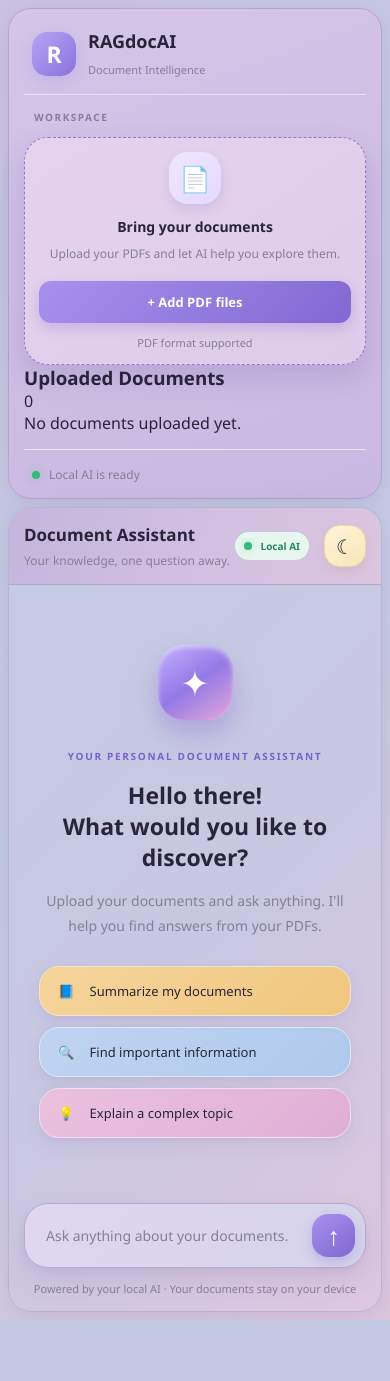
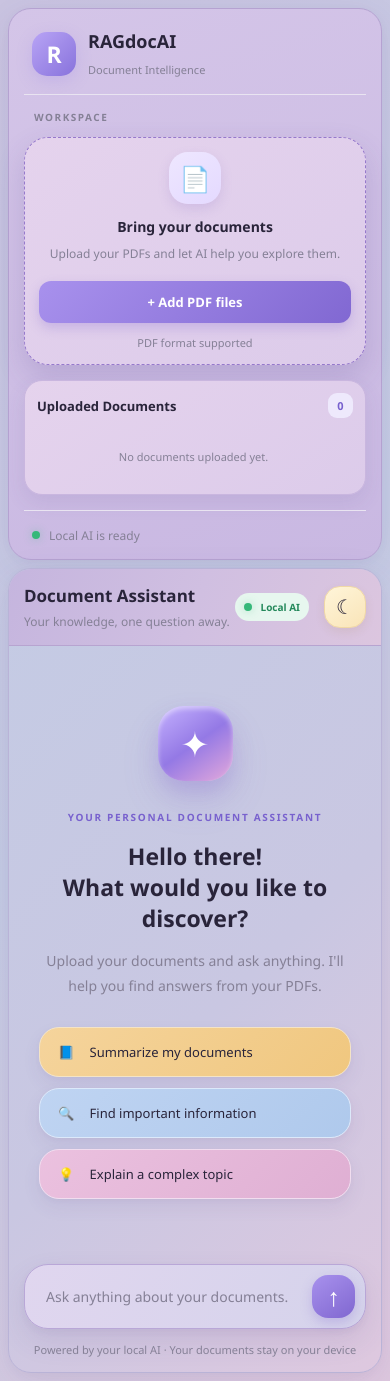
Before and after one commit to shadab-a43/RAGdocAI, a FastAPI app: page / in a window 390 px wide. Before the commit the page ends 1320 px from the top, so only its background shows below. Run offline with FastAPI, Linux system fonts and the light colour scheme.

Commit message:
Update style.css

```diff
--- a/static/style.css
+++ b/static/style.css
@@ -1,6 +1,7 @@
 
 /* ==========================================
-   RAGdocAI - CLEANED STYLESHEET
+   RAGdocAI - UPDATED STYLESHEET
+   Fixed Branding + Scrollable Sidebar
    Rich Pastel Light + Refined Dark Theme
 ========================================== */
 
@@ -36,7 +37,7 @@
 }
 
 
-/* Dark theme variables */
+/* Dark theme */
 
 body.dark-mode {
     color-scheme: dark;
@@ -90,7 +91,8 @@ input {
 
 .app-container {
     display: flex;
-    min-height: 100vh;
+    height: calc(100vh - 28px);
+    min-height: 0;
 }
 
 
@@ -102,6 +104,9 @@ input {
     width: 270px;
     min-width: 270px;
 
+    height: 100%;
+    min-height: 0;
+
     background: var(--sidebar);
     border-right: 1px solid var(--border);
 
@@ -109,8 +114,15 @@ input {
     flex-direction: column;
 
     padding: 25px 18px;
+
+    /* Prevent the complete sidebar from scrolling */
+    overflow: hidden;
+
     transition: background 0.3s ease;
 }
+
+
+/* Branding stays fixed at the top */
 
 .brand {
     display: flex;
@@ -119,6 +131,8 @@ input {
 
     padding: 5px 8px 27px;
     border-bottom: 1px solid var(--border);
+
+    flex: 0 0 auto;
 }
 
 .brand-icon {
@@ -149,16 +163,55 @@ input {
     color: var(--muted);
 }
 
+
+/* Only the middle section scrolls */
+
 .sidebar-content {
-    flex: 1;
+    flex: 1 1 0;
+    min-height: 0;
+    min-width: 0;
+
     padding-top: 30px;
+
+    display: flex;
+    flex-direction: column;
+
+    overflow-y: auto;
+    overflow-x: hidden;
+
+    overscroll-behavior-y: contain;
+    scrollbar-width: thin;
+    scrollbar-color: var(--border) transparent;
 }
 
+.sidebar-content::-webkit-scrollbar {
+    width: 5px;
+}
+
+.sidebar-content::-webkit-scrollbar-track {
+    background: transparent;
+}
+
+.sidebar-content::-webkit-scrollbar-thumb {
+    background: var(--border);
+    border-radius: 10px;
+}
+
+.sidebar-content::-webkit-scrollbar-thumb:hover {
+    background: var(--muted);
+}
+
+
+/* Sidebar navigation */
+
 .sidebar-label {
+    flex-shrink: 0;
+
     font-size: 10px;
     letter-spacing: 1.5px;
     color: var(--muted);
     font-weight: 700;
+
     margin: 0 10px 13px;
 }
 
@@ -172,6 +225,8 @@ input {
 
     font-size: 14px;
     color: var(--muted);
+
+    flex-shrink: 0;
 }
 
 .sidebar-item.active {
@@ -190,6 +245,8 @@ input {
 ========================================== */
 
 .upload-card {
+    flex-shrink: 0;
+
     background: var(--surface-soft);
     border: 1.5px dashed var(--purple);
     border-radius: 24px;
@@ -273,10 +330,14 @@ input {
     gap: 9px;
 
     padding: 16px 8px 0;
+    margin-top: 12px;
+
     border-top: 1px solid var(--border);
 
     color: var(--muted);
     font-size: 12px;
+
+    flex: 0 0 auto;
 }
 
 .status-dot {
@@ -287,6 +348,8 @@ input {
     border-radius: 50%;
 
     display: inline-block;
+    flex-shrink: 0;
+
     box-shadow: 0 0 8px rgba(53, 184, 121, 0.35);
 }
 
@@ -299,7 +362,7 @@ input {
     flex: 1;
     min-width: 0;
 
-    height: calc(100vh - 28px);
+    height: 100%;
     min-height: 0;
 
     display: flex;
@@ -671,7 +734,6 @@ input {
 
 /* ==========================================
    11. LIGHT THEME
-   Rich Pastel Appearance
 ========================================== */
 
 body:not(.dark-mode) {
@@ -687,7 +749,8 @@ body:not(.dark-mode) {
 
 body:not(.dark-mode) .app-container {
     gap: 14px;
-    min-height: calc(100vh - 28px);
+    height: calc(100vh - 28px);
+    min-height: 0;
 }
 
 body:not(.dark-mode) .sidebar {
@@ -924,7 +987,6 @@ body:not(.dark-mode) .theme-toggle {
 
 /* ==========================================
    12. DARK THEME
-   Rounded Layout + Purple Glow
 ========================================== */
 
 body.dark-mode {
@@ -940,7 +1002,8 @@ body.dark-mode {
 
 body.dark-mode .app-container {
     gap: 14px;
-    min-height: calc(100vh - 28px);
+    height: calc(100vh - 28px);
+    min-height: 0;
 }
 
 body.dark-mode .sidebar {
@@ -1198,7 +1261,222 @@ body.dark-mode .question-area {
 
 
 /* ==========================================
-   14. RESPONSIVE DESIGN
+   14. UPLOADED DOCUMENTS MANAGER
+========================================== */
+
+.uploaded-documents {
+    margin-top: 25px;
+    padding: 15px 12px;
+
+    background: var(--surface-soft);
+    border: 1px solid var(--border);
+    border-radius: 18px;
+
+    display: flex;
+    flex-direction: column;
+
+    /* Documents are part of middle sidebar scroll */
+    flex: 0 0 auto;
+    min-height: auto;
+    overflow: visible;
+}
+
+.documents-header {
+    display: flex;
+    align-items: center;
+    justify-content: space-between;
+    gap: 8px;
+
+    margin-bottom: 14px;
+    flex-shrink: 0;
+}
+
+.documents-header h3 {
+    font-size: 13px;
+    font-weight: 700;
+}
+
+.document-count {
+    min-width: 25px;
+    height: 25px;
+
+    display: flex;
+    align-items: center;
+    justify-content: center;
+
+    padding: 0 7px;
+
+    background: var(--purple-soft);
+    color: var(--purple-dark);
+
+    border-radius: 9px;
+    font-size: 11px;
+    font-weight: 700;
+}
+
+#uploaded-documents-list {
+    display: flex;
+    flex-direction: column;
+    gap: 9px;
+
+    flex: 0 0 auto;
+    min-height: 0;
+
+    /* No independent scrolling here */
+    max-height: none;
+    overflow: visible;
+
+    padding: 0 3px 0 0;
+}
+
+.documents-empty {
+    padding: 16px 8px;
+
+    color: var(--muted);
+    font-size: 11px;
+    line-height: 1.6;
+    text-align: center;
+}
+
+.document-card {
+    display: flex;
+    align-items: center;
+    gap: 9px;
+
+    padding: 11px 9px;
+
+    background: var(--surface);
+    border: 1px solid var(--border);
+    border-radius: 13px;
+
+    flex-shrink: 0;
+
+    transition: 0.2s ease;
+}
+
+.document-card:hover {
+    border-color: var(--purple);
+    transform: translateY(-1px);
+}
+
+.document-icon {
+    width: 34px;
+    height: 34px;
+
+    flex-shrink: 0;
+
+    display: flex;
+    align-items: center;
+    justify-content: center;
+
+    background: var(--purple-soft);
+    border-radius: 10px;
+    font-size: 16px;
+}
+
+.document-info {
+    flex: 1;
+    min-width: 0;
+}
+
+.document-name {
+    display: block;
+    overflow-wrap: anywhere;
+
+    color: var(--text);
+    font-size: 11px;
+    font-weight: 600;
+    line-height: 1.5;
+}
+
+.document-chunks {
+    display: block;
+    margin-top: 4px;
+
+    color: var(--muted);
+    font-size: 10px;
+}
+
+.delete-document-btn {
+    width: 30px;
+    height: 30px;
+
+    flex-shrink: 0;
+
+    display: flex;
+    align-items: center;
+    justify-content: center;
+
+    border: 1px solid var(--border);
+    border-radius: 9px;
+
+    background: var(--surface-soft);
+    color: #d66b78;
+
+    font-size: 14px;
+    cursor: pointer;
+
+    transition: 0.2s ease;
+}
+
+.delete-document-btn:hover {
+    background: #fde8eb;
+    border-color: #e8a5ad;
+    color: #bd3548;
+}
+
+.delete-document-btn:disabled {
+    opacity: 0.5;
+    cursor: not-allowed;
+}
+
+
+/* Light documents manager */
+
+body:not(.dark-mode) .uploaded-documents {
+    background: linear-gradient(
+        145deg,
+        #E5D3ED,
+        #DCCBEA
+    );
+
+    border-color: #c9b6df;
+
+    box-shadow: 0 8px 20px rgba(85, 65, 140, 0.10);
+}
+
+body:not(.dark-mode) .document-card {
+    background: rgba(255, 255, 255, 0.85);
+    border-color: #e5d9f0;
+}
+
+
+/* Dark documents manager */
+
+body.dark-mode .uploaded-documents {
+    background: linear-gradient(
+        145deg,
+        #302a42,
+        #29263a
+    );
+
+    border-color: #48405e;
+}
+
+body.dark-mode .document-card {
+    background: #292638;
+    border-color: #48405e;
+}
+
+body.dark-mode .delete-document-btn:hover {
+    background: #49303d;
+    border-color: #80505e;
+    color: #ff9ba8;
+}
+
+
+/* ==========================================
+   15. RESPONSIVE DESIGN
 ========================================== */
 
 @media (max-width: 800px) {
@@ -1223,12 +1501,22 @@ body.dark-mode .question-area {
 
     .app-container {
         flex-direction: column;
+
+        height: auto;
+        min-height: 0;
     }
 
     .sidebar {
         width: 100%;
         min-width: 0;
+
+        height: auto;
+        min-height: 0;
+
         padding: 15px;
+
+        /* Mobile uses normal page scrolling */
+        overflow: visible;
     }
 
     .brand {
@@ -1236,7 +1524,12 @@ body.dark-mode .question-area {
     }
 
     .sidebar-content {
+        flex: 0 0 auto;
+        min-height: auto;
+
         padding-top: 15px;
+
+        overflow: visible;
     }
 
     .sidebar-item,
@@ -1300,7 +1593,9 @@ body.dark-mode .question-area {
     body:not(.dark-mode) .app-container,
     body.dark-mode .app-container {
         gap: 8px;
-        min-height: calc(100vh - 16px);
+
+        height: auto;
+        min-height: 0;
     }
 
     body:not(.dark-mode) .sidebar,
@@ -1310,4 +1605,16 @@ body.dark-mode .question-area {
         border-radius: 23px;
     }
 
+    .uploaded-documents {
+        flex: none;
+        margin-top: 15px;
+        padding: 12px;
+        min-height: 0;
+    }
+
+    #uploaded-documents-list {
+        max-height: none;
+        flex: none;
+    }
+
 }
```
